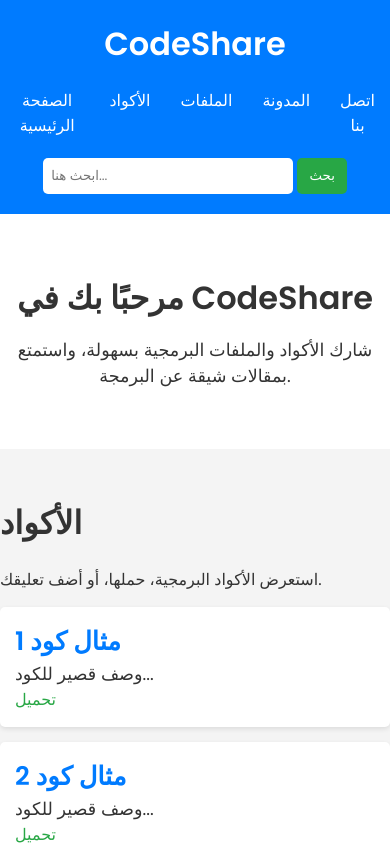
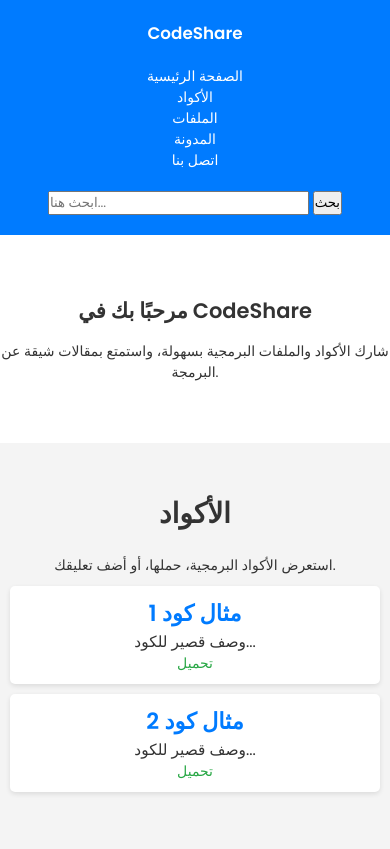
Before and after one commit to MR-piip-pro/pallakilo, a plain HTML site: page index.html in a window 390 px wide. Shown: the top 849 px of the page. Drawn offline with Linux system fonts and the light colour scheme.

Commit message:
Update style.css

```diff
--- a/style.css
+++ b/style.css
@@ -9,6 +9,7 @@
 body {
     background-color: #f4f4f4;
     color: #333;
+    font-size: 16px; /* خط أكبر على الشاشات الكبيرة */
 }
 
 /* العنوان الرئيسي */
@@ -32,6 +33,7 @@ header nav ul {
     list-style: none;
     display: flex;
     justify-content: center;
+    flex-wrap: wrap; /* يسمح للعناصر بالانتقال إلى سطر جديد إذا لزم الأمر */
 }
 
 header nav ul li {
@@ -42,26 +44,6 @@ header nav ul li a {
     color: white;
     text-decoration: none;
     font-weight: 500;
-}
-
-header .search-bar {
-    margin-top: 15px;
-}
-
-header .search-bar input {
-    padding: 8px;
-    width: 250px;
-    border: none;
-    border-radius: 5px;
-}
-
-header .search-bar button {
-    padding: 8px 12px;
-    border: none;
-    background-color: #28a745;
-    color: white;
-    border-radius: 5px;
-    cursor: pointer;
 }
 
 /* قسم المقدمة */
@@ -83,6 +65,7 @@ header .search-bar button {
 /* أقسام الأكواد والملفات والمدونة */
 section {
     padding: 50px 0;
+    text-align: center;
 }
 
 h2 {
@@ -173,3 +156,58 @@ footer .social-links li a {
 footer .social-links li a:hover {
     color: #28a745;
 }
+
+/* التصميم المتجاوب */
+@media (max-width: 768px) {
+    body {
+        font-size: 14px; /* تقليل حجم الخط على الشاشات الصغيرة */
+    }
+
+    header .logo {
+        font-size: 1.5em;
+    }
+
+    header nav ul {
+        flex-direction: column; /* ترتيب العناصر عموديًا على الشاشات الصغيرة */
+    }
+
+    .intro h2 {
+        font-size: 1.5em;
+    }
+
+    .intro p {
+        font-size: 1em;
+    }
+
+    article {
+        padding: 10px;
+        margin: 10px;
+    }
+
+    .contact form {
+        max-width: 90%;
+    }
+}
+
+@media (max-width: 480px) {
+    header .logo {
+        font-size: 1.2em;
+    }
+
+    header nav ul {
+        flex-direction: column;
+        text-align: center;
+    }
+
+    .contact form {
+        max-width: 100%;
+    }
+
+    .contact input, .contact textarea {
+        font-size: 0.9em;
+    }
+
+    .contact button {
+        font-size: 0.9em;
+    }
+}
```
